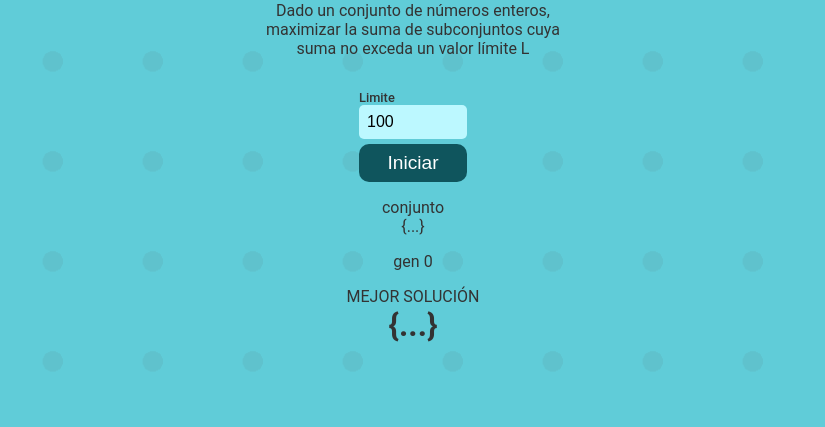
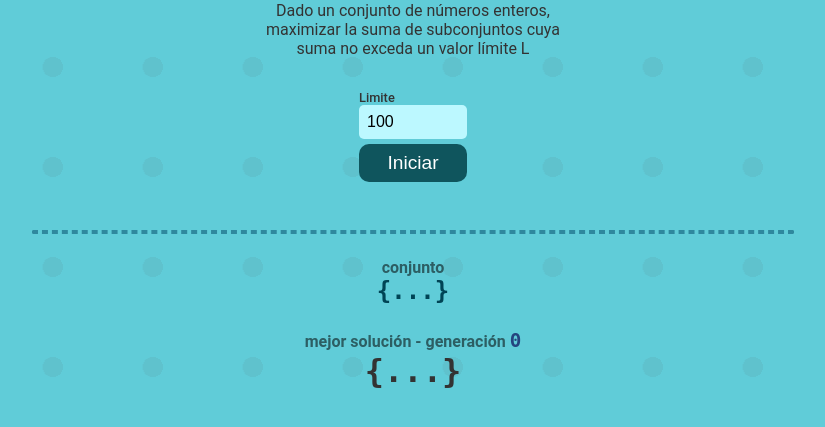
Before and after one commit to RicardoArce2404/tarea-2-aa, a Flask app: page / in a window 1280 px wide. Shown: the part 245-672 px from the top of the page, without its empty margins (227-1052 px from the left). Run offline with Flask 3, Linux system fonts and the light colour scheme; some libraries are stand-ins or nearby versions.

Commit message:
better gui

```diff
--- a/static/css/index.css
+++ b/static/css/index.css
@@ -89,6 +89,13 @@ p {
     margin-top: 1rem;
 }
 
+hr {
+    width: 60%;
+    margin-top: 3rem;
+    border: 2px dashed #2f889e;
+    border-radius: 9999px;
+}
+
 button {
     background-color: #0f555d;
     color: #fff;
@@ -110,15 +117,40 @@ button:active {
     animation: buttonPress 0.1s ease-in-out forwards;
 }
 
+.label-text {
+    font-size: 1rem;
+    font-weight: 600;
+    color: #0000008a;
+    margin-top: 1rem;
+    margin-bottom: 0;
+}
+
+#set {
+    font-family: 'Roboto Mono', monospace;
+    margin-top: 0rem;
+    font-size: 1.5rem;
+    font-weight: 600;
+    color: #004455;
+}
+
+#generation {
+    font-family: 'Roboto Mono', monospace;
+    font-size: 1.2rem;
+    font-weight: 700;
+    color: #25447e;
+    margin-top: 5px;
+}
+
 #best-set {
-    margin-top: 10px;
+    font-family: 'Roboto Mono', monospace;
+    margin-top: 0;
     font-size: 2rem;
     font-weight: 700;
 }
 
 #best-sum {
-    margin-top: 5px;
-    font-size: 1.5rem;
-    font-weight: 600;
-    color: #004455;
+    margin-top: -1.2rem;
+    font-size: 2.5rem;
+    font-weight: 800;
+    color: #03554e;
 }
--- a/static/js/index.js
+++ b/static/js/index.js
@@ -25,8 +25,8 @@ socket.on('connect', () => {
 });
 
 socket.on('update-state', (args) => {
-    setSpan.innerHTML = args.set;
+    setSpan.innerHTML = `{${args.set}}`;
     generationSpan.innerHTML = args.generation;
-    bestSetSpan.innerHTML = args.solution;
+    bestSetSpan.innerHTML = `{${args.solution}}`;
     bestSum.innerHTML = '+' + args.sum;
 });
--- a/templates/index.html
+++ b/templates/index.html
@@ -23,13 +23,15 @@
       <input type="number" id="limit" name="limit" min="1" max="100000" value="100">
       <button id="start" onclick="startAlgorithm()">Iniciar</button>
     </div>
+    <hr>
     <div class="best-solution container">
 
       <div class="solution">
-        <p>conjunto</br>{<span id="set">...</span>}</p>
-        <p>gen <span id="generation">0</span></p>
-        <p>MEJOR SOLUCIÓN </br><span id="best-set">{...}</span></p>
-        <p><i><span id="best-sum"></span></i></p>
+        <p class="label-text">conjunto</br>
+        <p id="set">{...}</p>
+        <p class="label-text">mejor solución - generación <span id="generation">0</span></p>
+        <p id="best-set">{...}</p>
+        <p id="best-sum"> </p>
       </div>
     </div>
   </div
```
